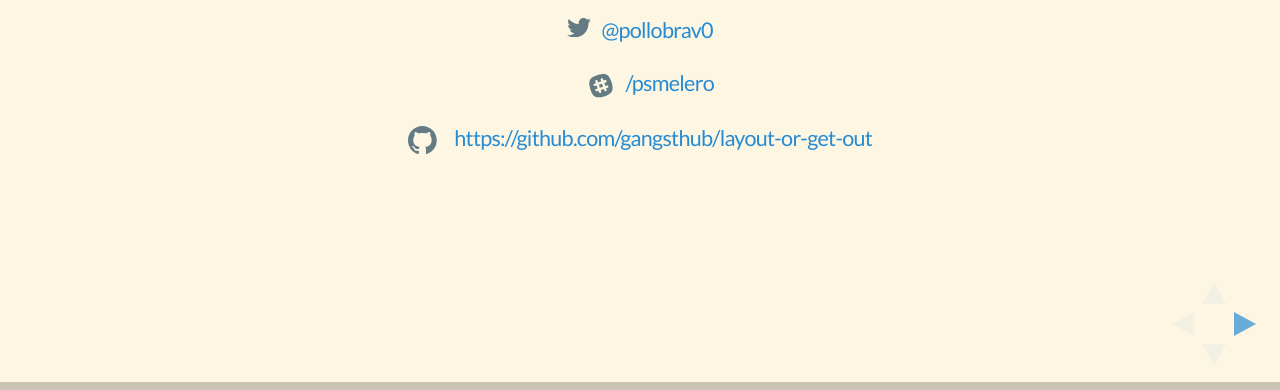
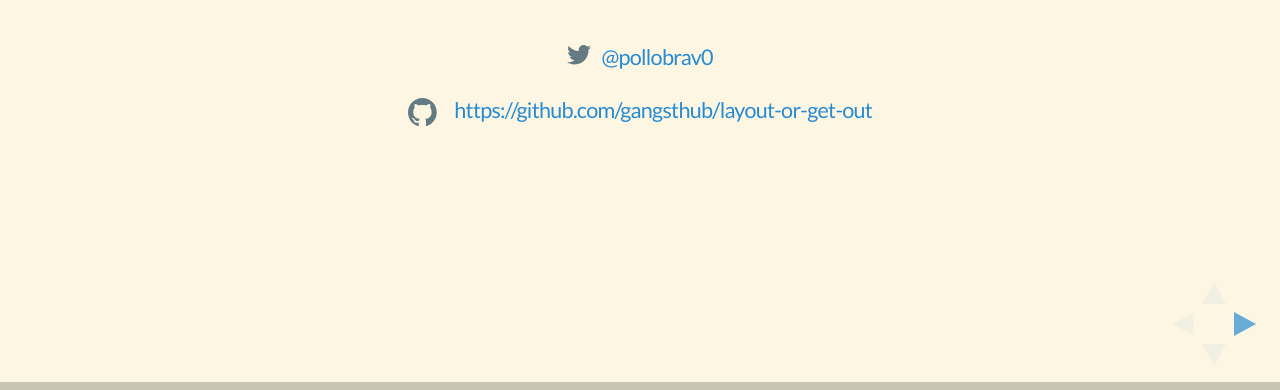
Before and after one commit to gangsthub/layout-or-get-out, a website: page index.html in a window 1280 px wide. Shown: the part 410-800 px from the top of the page. Drawn offline with Linux system fonts and the light colour scheme.

Commit message:
remove internals

```diff
--- a/index.html
+++ b/index.html
@@ -56,20 +56,6 @@
                         </svg>
                         &nbsp;
                         <a href="http://twitter.com/pollobrav0">@pollobrav0</a>
-                    </small></p>
-                    <p class="internal"><small>
-                        <svg fill="#657b83" viewBox="-50 57 300.00006 244.18703" width="56" version="1.1"
-                             preserveAspectRatio="xMinYMin" >
-                            <rect x="128.5" y="127.3" transform="matrix(0.9482 -0.3176 0.3176 0.9482 -36.0197 50.6366)" width="17.6" height="17" />
-                            <path d="M194.6,118.5c-12.9-43-31.5-53-74.5-40.1s-53,31.5-40.1,74.5s31.5,53,74.5,40.1S207.5,161.5,194.6,118.5z
-                             M172.9,146.4l-8.1,2.7l2.8,8.4c1.1,3.4-0.7,7.1-4.1,8.2c-0.7,0.2-1.5,0.4-2.2,0.3c-2.6-0.1-5.1-1.8-6-4.4l-2.8-8.4l-16.7,5.6
-                            l2.8,8.4c1.1,3.4-0.7,7.1-4.1,8.2c-0.7,0.2-1.5,0.4-2.2,0.3c-2.6-0.1-5.1-1.8-6-4.4l-2.8-8.4l-8.1,2.7c-0.7,0.2-1.5,0.4-2.2,0.3
-                            c-2.6-0.1-5.1-1.8-6-4.4c-1.1-3.4,0.7-7.1,4.1-8.2l8.1-2.7l-5.4-16.1l-8.1,2.7c-0.7,0.2-1.5,0.4-2.2,0.3c-2.6-0.1-5.1-1.8-6-4.4
-                            c-1.1-3.4,0.7-7.1,4.1-8.2l8.1-2.7l-2.8-8.4c-1.1-3.4,0.7-7.1,4.1-8.2s7.1,0.7,8.2,4.1l2.8,8.4l16.7-5.6l-2.8-8.4
-                            c-1.1-3.4,0.7-7.1,4.1-8.2c3.4-1.1,7.1,0.7,8.2,4.1l2.8,8.4l8.1-2.7c3.4-1.1,7.1,0.7,8.2,4.1c1.1,3.4-0.7,7.1-4.1,8.2l-8.1,2.7
-                            l5.4,16.1l8.1-2.7c3.4-1.1,7.1,0.7,8.2,4.1C178.1,141.6,176.3,145.3,172.9,146.4z" />
-                    </svg>
-                        <a>/psmelero</a>
                     </small></p>
                     <p><small>
                         <svg fill="#657b83" viewBox="0 0 20 20" width="36" preserveAspectRatio="xMinYMin" version="1.1">
```
